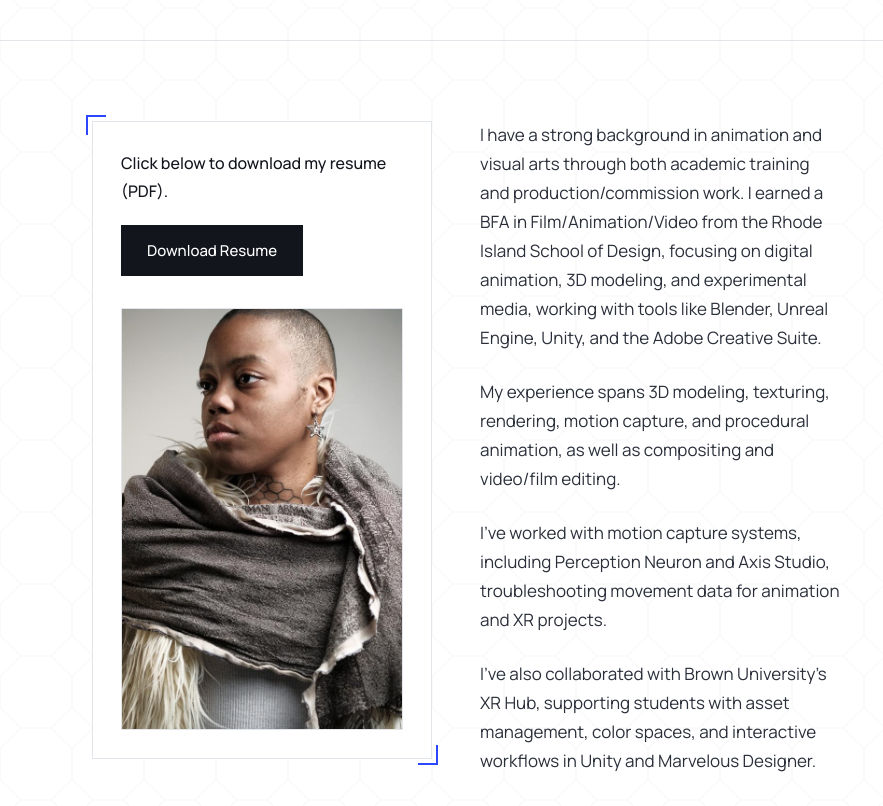
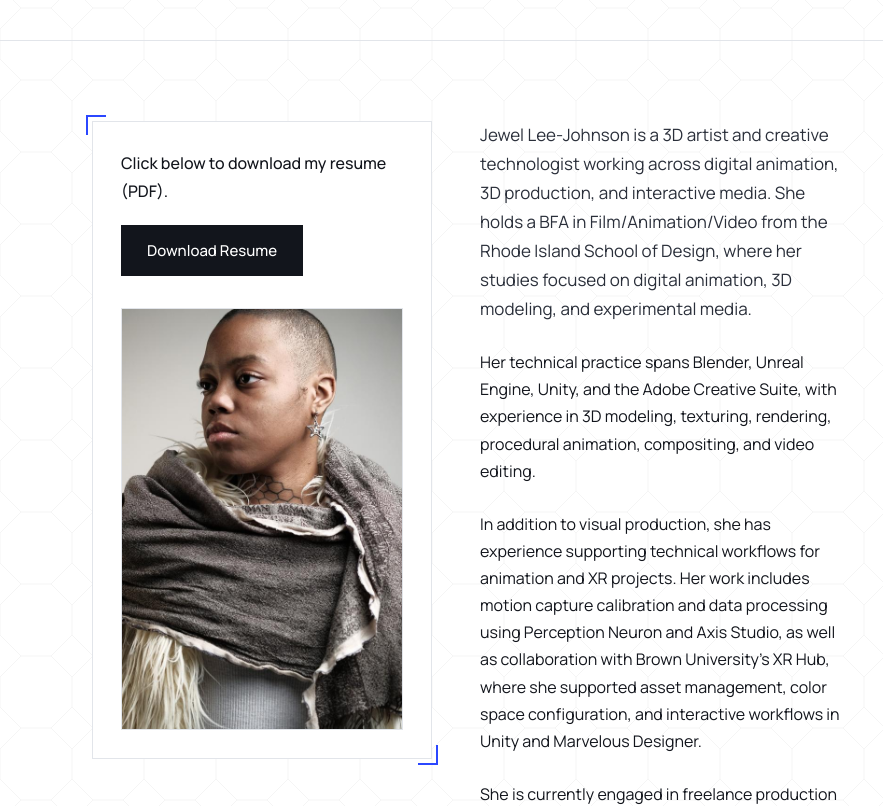
Before and after one commit to jewelleejohnson/jewelleejohnson.github.io, a plain HTML site: page resume.html in a window 1280 px wide. Shown: the part 280-1086 px from the top of the page, 0-883 px from the left. Drawn offline with Linux system fonts and the light colour scheme.

Commit message:
Revise resume summary for clarity and detail
Updated the professional summary to reflect current projects and skills.

```diff
--- a/resume.html
+++ b/resume.html
@@ -321,20 +321,15 @@ footer a:hover { border-color: var(--accent); }
 
     <div class="middle-text">
       <p>
-        I have a strong background in animation and visual arts through both academic training and production/commission work. I earned a BFA in Film/Animation/Video from the Rhode Island School of Design, focusing on digital animation, 3D modeling, and experimental media, working with tools like Blender, Unreal Engine, Unity, and the Adobe Creative Suite.
+      Jewel Lee-Johnson is a 3D artist and creative technologist working across digital animation, 3D production, and interactive media. She holds a BFA in Film/Animation/Video from the Rhode Island School of Design, where her studies focused on digital animation, 3D modeling, and experimental media.
       </p>
-
-      <p>
-        My experience spans 3D modeling, texturing, rendering, motion capture, and procedural animation, as well as compositing and video/film editing.
-      </p>
-
-      <p>
-        I’ve worked with motion capture systems, including Perception Neuron and Axis Studio, troubleshooting movement data for animation and XR projects.
-      </p>
-
-      <p>
-        I’ve also collaborated with Brown University’s XR Hub, supporting students with asset management, color spaces, and interactive workflows in Unity and Marvelous Designer.
-      </p>
+Her technical practice spans Blender, Unreal Engine, Unity, and the Adobe Creative Suite, with experience in 3D modeling, texturing, rendering, procedural animation, compositing, and video editing.
+    </p>
+In addition to visual production, she has experience supporting technical workflows for animation and XR projects. Her work includes motion capture calibration and data processing using Perception Neuron and Axis Studio, as well as collaboration with Brown University's XR Hub, where she supported asset management, color space configuration, and interactive workflows in Unity and Marvelous Designer.
+    </p>
+She is currently engaged in freelance production and is a member of Vox Populi Collective in Philadelphia, contributing to exhibition support and production maintenance.
+    </p>
+Her interests include 3D production, technical art, animation, XR, and the development of interactive and experimental media. She is available for freelance commissions, contract work, and collaborative projects.
     </div>
 
     <div class="video-column">
```
